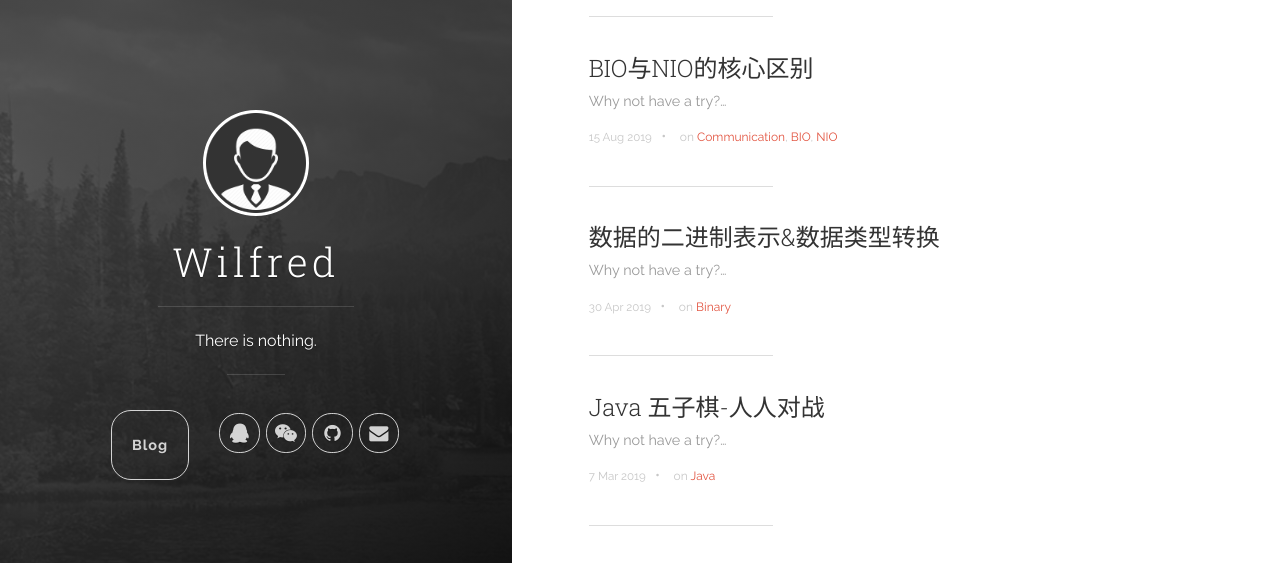
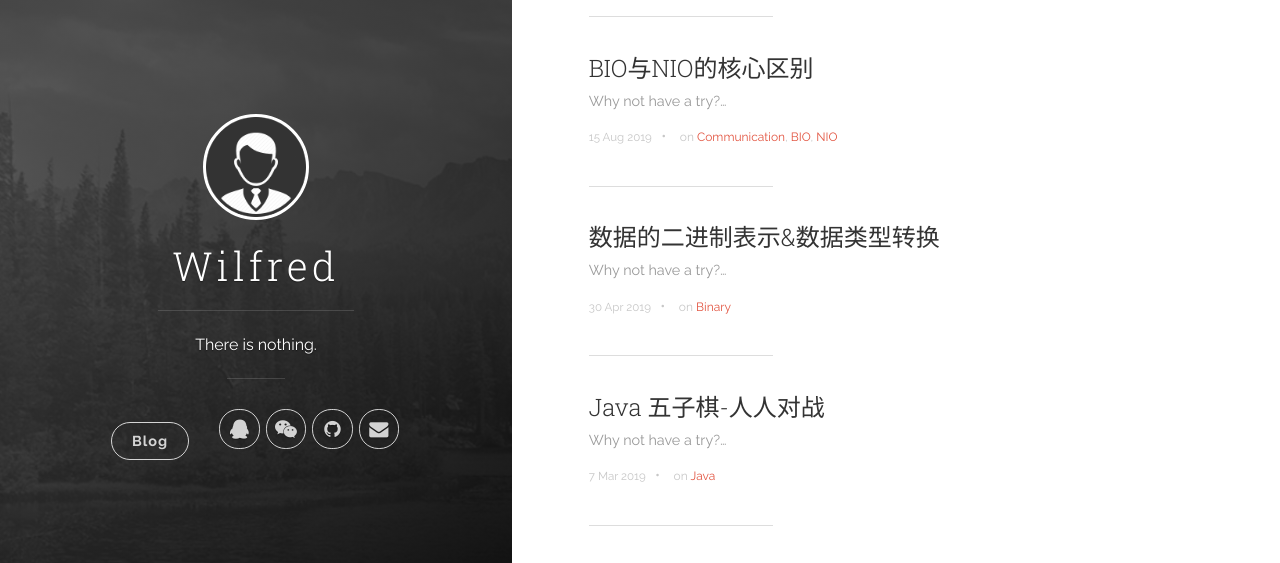
Before and after one commit to WilfredShen/WilfredShen.github.io, a Jekyll site: the page built from index.html, in a window 1280 px wide. Shown: the part 167-730 px from the top of the page. Built offline with Jekyll 4.4.1, drawn with Linux system fonts in a browser that asks for light colours; the list of posts is cut into pages by our own code.

Commit message:
Update main.scss

```diff
--- a/static/css/main.scss
+++ b/static/css/main.scss
@@ -339,7 +339,6 @@ pre.highlight code,
 
 .blogs-btn {
   height: 28px;
-  line-height: 48px;
   border-radius: 24px; }
 
 @media all and (max-width: 340px) {
```
